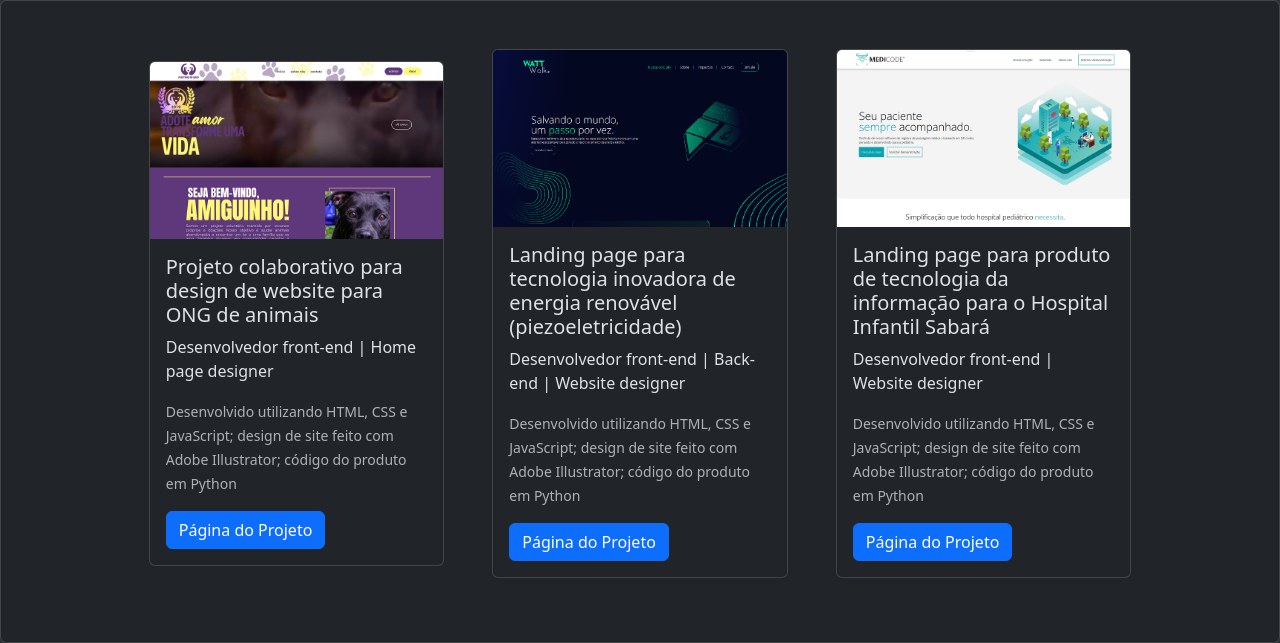
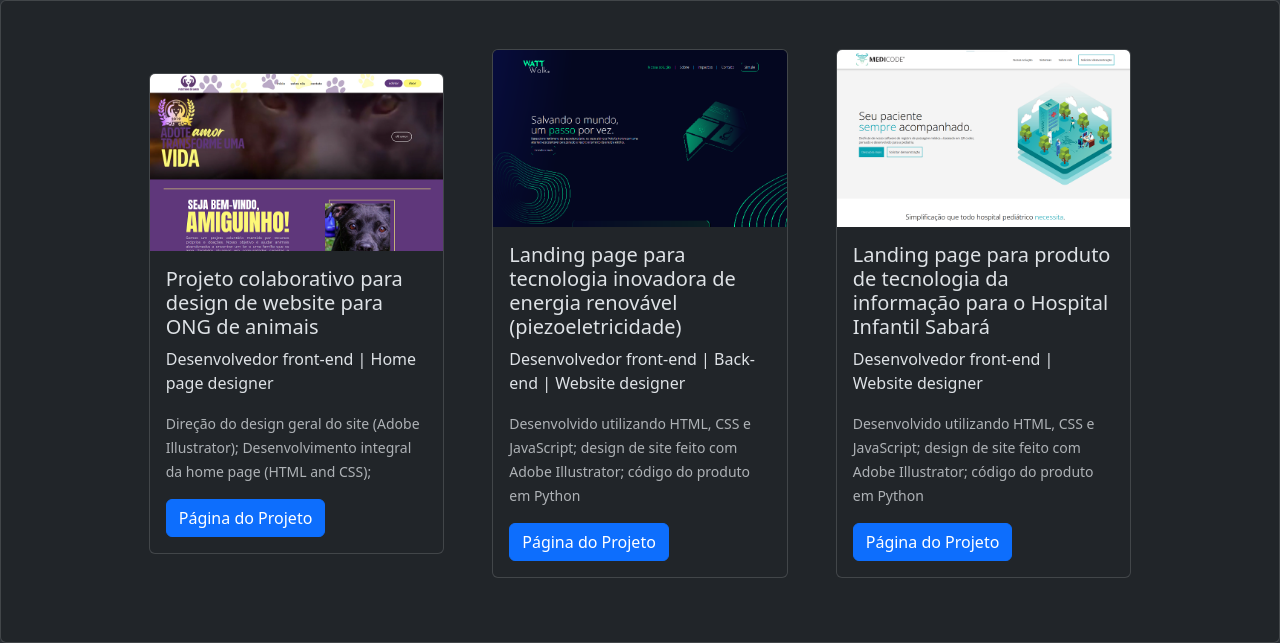
Before and after one commit to redmageii/FrontEnd-CP04, a plain HTML site: page index.html in a window 1280 px wide. Shown: the part 676-1319 px from the top of the page. Drawn offline with nearby package versions, Linux system fonts and the light colour scheme.

Commit message:
change: card texts

```diff
--- a/index.html
+++ b/index.html
@@ -49,7 +49,8 @@
       <div class="card-body">
         <h5 class="card-title">Projeto colaborativo para design de website para ONG de animais</h5>
         <p class="card-text">Desenvolvedor front-end | Home page designer</p>
-        <p class="card-text"><small class="text-body-secondary">Desenvolvido utilizando  HTML, CSS e JavaScript; design de site feito com Adobe Illustrator; código do produto em Python</small></p>
+        <p class="card-text"><small class="text-body-secondary">Direção do design geral do site (Adobe Illustrator);
+          Desenvolvimento integral da home page (HTML and CSS);</small></p>
         <a href="https://bit.ly/40gS7KQ" class="btn btn-primary">Página do Projeto</a>
       </div>
     </div>
```
